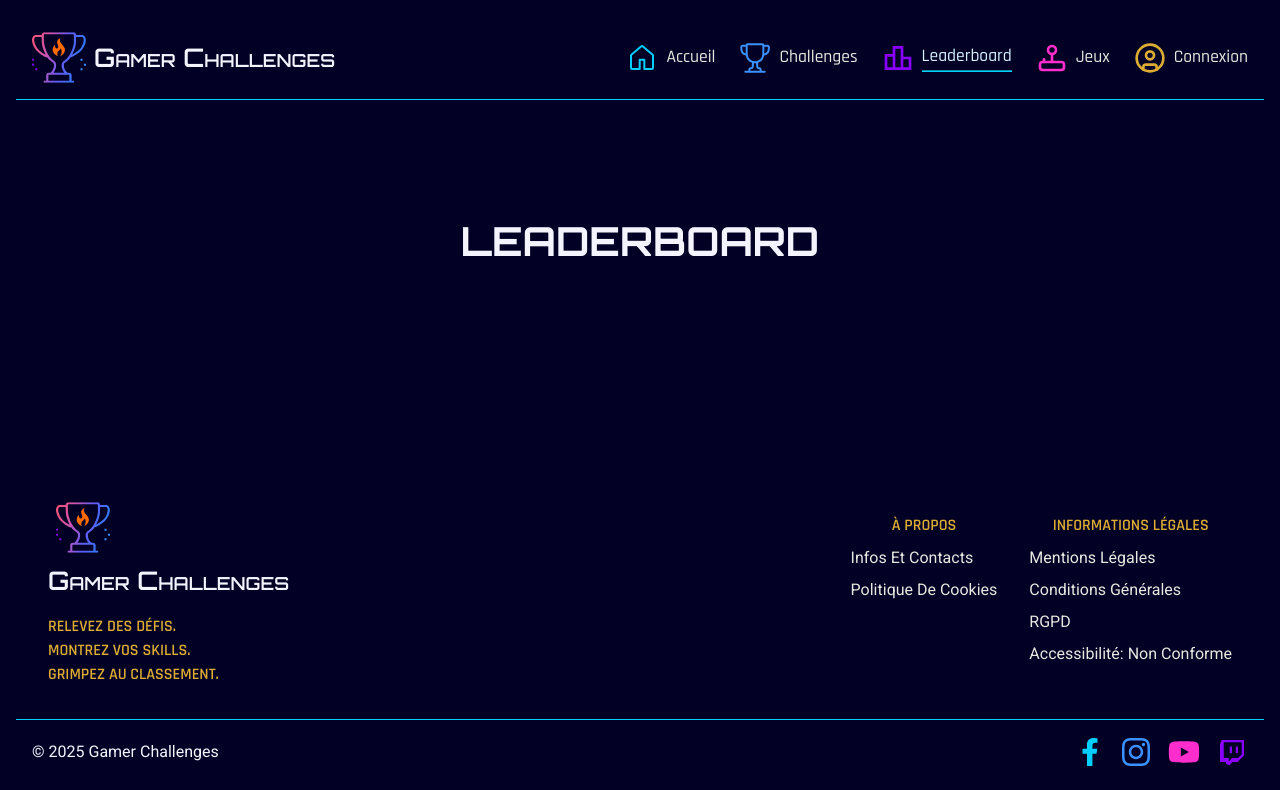
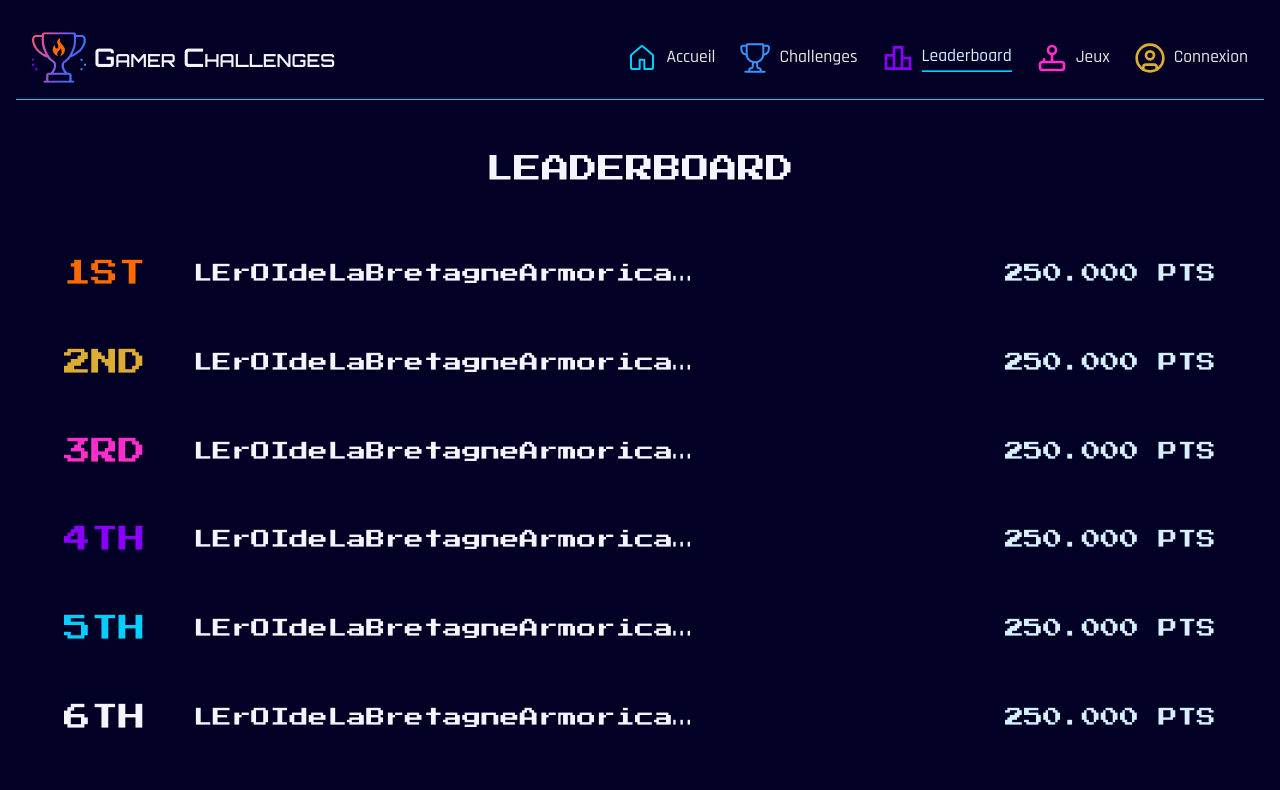
Before and after one commit to Damien-Ancelin/Gamer-Challenges-Front, a React (Vite) app: page /leaderboard in a window 1280 px wide. Shown: the top 790 px of the page. Built offline with nearby package versions, Linux system fonts and the light colour scheme; no server answers.

Commit message:
feat: implement leaderboard page with card components and styles

```diff
--- a/src/Routes/LeaderboardRoutes.tsx
+++ b/src/Routes/LeaderboardRoutes.tsx
@@ -1,8 +1,9 @@
 import type { RouteObject } from 'react-router';
+import LeaderBoardPage from '../pages/LeaderBoardPage';
 
 export const leaderboardRoutes: RouteObject[] = [
   {
     path: 'leaderboard',
-    element: <h1>leaderboard</h1>,
+    element: <LeaderBoardPage />,
   },
 ];
--- /dev/null
+++ b/src/components/LeaderBoardCard.tsx
@@ -0,0 +1,17 @@
+interface LeaderBoardCardProps {
+  rank: string;
+}
+
+export default function LeaderBoardCard({ rank }: LeaderBoardCardProps) {
+  return (
+    <article className="leaderboard-card">
+      <div className="leaderboard-card__rank-user-container">
+        <p className="leaderboard-card__rank">{rank}</p>
+        <p className="leaderboard-card__username">
+          LErOIdeLaBretagneArmoricaineeeeeeeeeeeeeeeeeeeeeeeeeeee
+        </p>
+      </div>
+      <p className="leaderboard-card__score">250.000 pts</p>
+    </article>
+  );
+}
--- /dev/null
+++ b/src/pages/LeaderBoardPage.tsx
@@ -0,0 +1,26 @@
+import LeaderBoardCard from '../components/LeaderBoardCard';
+
+export default function LeaderBoardPage() {
+  const rankTab = [
+    '1st',
+    '2nd',
+    '3rd',
+    '4th',
+    '5th',
+    '6th',
+    '7th',
+    '8th',
+    '9th',
+    '10th',
+  ];
+  return (
+    <>
+      <section className="leaderboard-page">
+        <h1 className="leaderboard-page__title">leaderboard</h1>
+        {rankTab.map((rank, index, rankTab) => (
+          <LeaderBoardCard key={rankTab[index]} rank={rank} />
+        ))}
+      </section>
+    </>
+  );
+}
--- /dev/null
+++ b/src/styles/components/_leaderboard-card.scss
@@ -0,0 +1,105 @@
+@use "../abstracts/variables" as v;
+@use "../abstracts/mixins" as m;
+
+.leaderboard-card {
+  @include m.flex-column;
+  align-items: center;
+  justify-content: center;
+  gap: v.$s;
+  &__rank-user-container {
+    @include m.flex-column;
+    align-items: center;
+    justify-content: center;
+  }
+  &__rank {
+    font-family: "Press Start 2P";
+    font-size: 1.2rem;
+    text-transform: uppercase;
+  }
+  &__username {
+    font-family: "Press Start 2P";
+    font-size: 1rem;
+    white-space: nowrap;
+    overflow: hidden;
+    text-overflow: ellipsis;
+    max-width: 300px;
+  }
+  &__score {
+    font-family: "Press Start 2P";
+    font-size: 1rem;
+    text-transform: uppercase;
+    color: v.$secondary-font-color;
+  }
+
+  @media screen and (min-width: 500px) {
+    &__username {
+      max-width: 400px;
+    }
+  }
+
+  @media screen and (min-width: 768px) {
+    @include m.flex-row;
+    justify-content: space-between;
+    &__rank-user-container {
+      @include m.flex-row;
+      align-items: center;
+      justify-content: center;
+      gap: v.$xxl;
+    }
+    &__rank {
+      font-size: 1.5rem;
+    }
+    &__username {
+      font-size: 1.1rem;
+      max-width: 350px;
+    }
+    &__score {
+      font-size: 1.1rem;
+    }
+  }
+
+  @media screen and (min-width: 1024px) {
+    &__rank {
+      font-size: 1.7rem;
+    }
+    &__username {
+      font-size: 1.2rem;
+      max-width: 500px;
+    }
+    &__score {
+      font-size: 1.2rem;
+    }
+  }
+
+  @media screen and (min-width: 1440px) {
+    &__username {
+      font-size: 1.4rem;
+      max-width: 900px;
+    }
+    &__score {
+      font-size: 1.4rem;
+    }
+  }
+}
+
+// Leaderboard card rank styles
+.leaderboard-card:nth-of-type(1) .leaderboard-card__rank {
+  color: v.$flame-orange;
+}
+.leaderboard-card:nth-of-type(2) .leaderboard-card__rank {
+  color: v.$yellow;
+}
+.leaderboard-card:nth-of-type(3) .leaderboard-card__rank {
+  color: v.$neon-pink;
+}
+.leaderboard-card:nth-of-type(4) .leaderboard-card__rank {
+  color: v.$neon-purple;
+}
+.leaderboard-card:nth-of-type(5) .leaderboard-card__rank {
+  color: v.$neon-blue;
+}
+
+// Leaderboard card 10th place styles
+.leaderboard-card:last-of-type .leaderboard-card__rank-user-container {
+  gap: v.$l;
+}
--- a/src/styles/main.scss
+++ b/src/styles/main.scss
@@ -13,6 +13,7 @@
 @use "./components/progress-bar";
 @use "./components/how-it-works";
 @use "./components/participation-card";
+@use "./components/leaderboard-card";
 
 @use "./layout/base";
 @use "./layout/header";
@@ -26,5 +27,6 @@
 @use "./pages/challenge-user-participation-page";
 @use "./pages/login-page";
 @use "./pages/register-page";
+@use "./pages/leaderboard-page";
 
 @use "./vendors/reset";
--- /dev/null
+++ b/src/styles/pages/_leaderboard-page.scss
@@ -0,0 +1,19 @@
+@use "../abstracts/variables" as v;
+@use "../abstracts/mixins" as m;
+
+.leaderboard-page {
+  @include m.flex-column;
+  gap: v.$l;
+  width: 100%;
+  h1 {
+    font-family: "Press Start 2P";
+    font-size: 1.75rem;
+    font-style: normal;
+    font-weight: 400;
+    text-transform: uppercase;
+    text-align: center;
+  }
+  @media screen and (min-width: 768px) {
+    gap: v.$xxl;
+  }
+}
```
